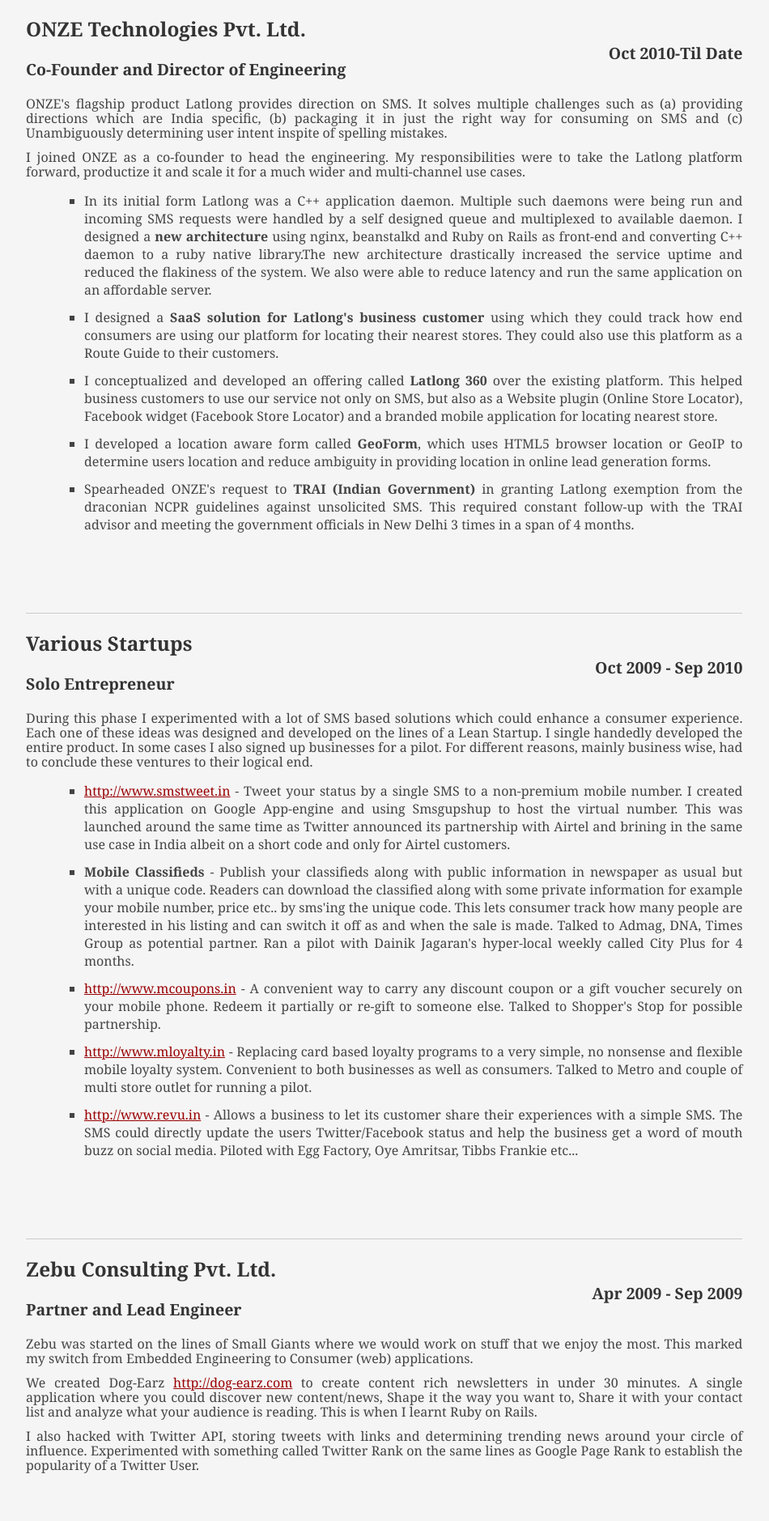
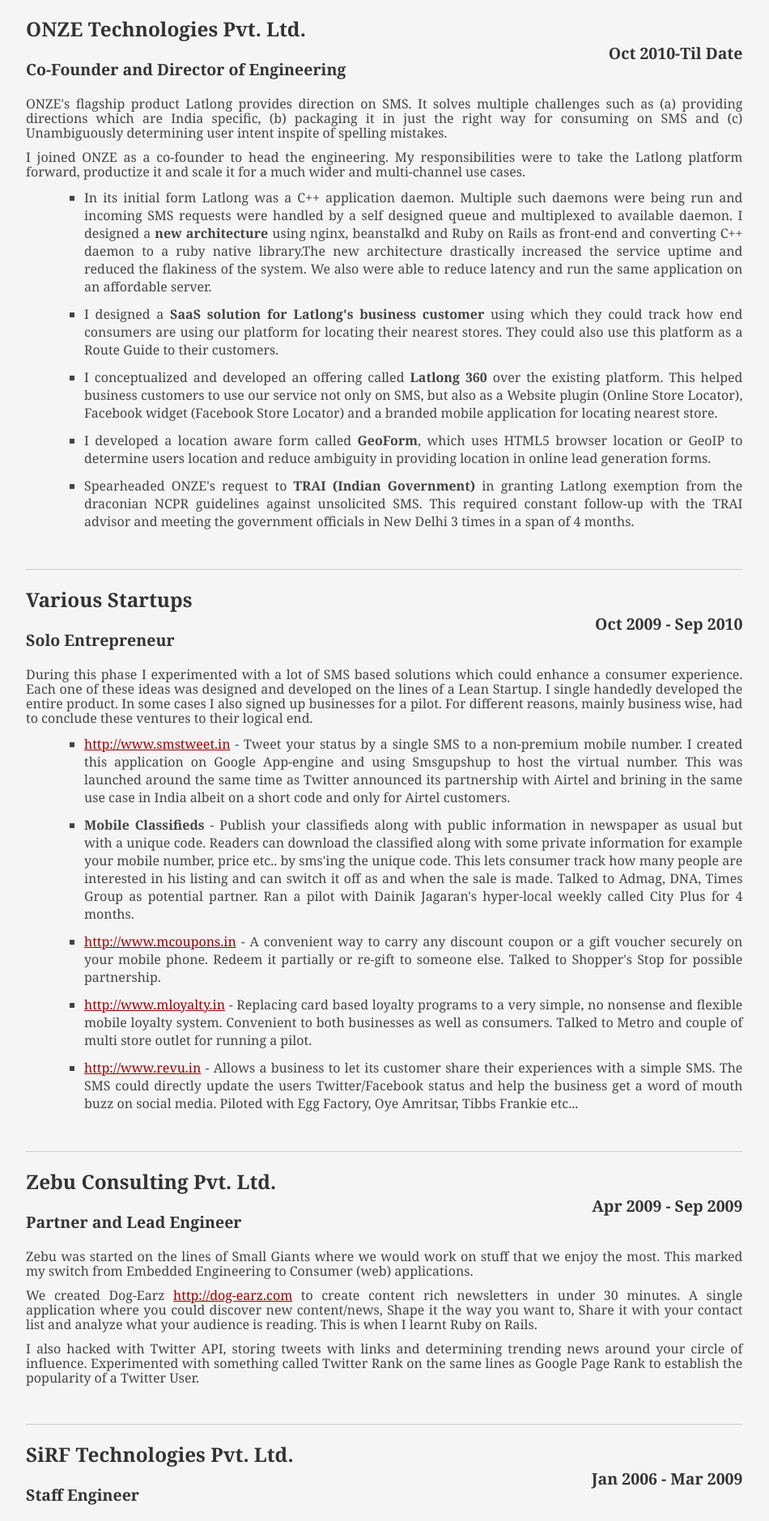
Before and after one commit to mayanks/mayanks.github.com, a Jekyll site: the page resume/index.html, which Jekyll copies as it is, in a window 1280 px wide. Shown: the part 1340-3219 px from the top of the page at 81% size, without its empty margins (56-1006 px from the left). Built offline with Jekyll 4.4.1, drawn with Linux system fonts in a browser that asks for light colours; a style sheet for code colours, icons or effects is not loaded.

Commit message:
updated so that it fits in 3 pages

```diff
--- a/resume/index.html
+++ b/resume/index.html
@@ -115,14 +115,13 @@
 								<h4>Oct 2010-Til Date</h4>
 								<p>ONZE's flagship product Latlong provides direction on SMS. It solves multiple challenges such as (a) providing directions which are India specific, (b) packaging it in just the right way for consuming on SMS and (c) Unambiguously determining user intent inspite of spelling mistakes.</p>
                 <p>I joined ONZE as a co-founder to head the engineering. My responsibilities were to take the Latlong platform forward, productize it and scale it for a much wider and multi-channel use cases.</p>
-                <ul>
+                <ul class="last">
                   <li>In its initial form Latlong was a C++ application daemon. Multiple such daemons were being run and incoming SMS requests were handled by a self designed queue and multiplexed to available daemon. I designed a <b>new architecture</b> using nginx, beanstalkd and Ruby on Rails as front-end and converting C++ daemon to a ruby native library.The new architecture drastically increased the service uptime and reduced the flakiness of the system. We also were able to reduce latency and run the same application on an affordable server.</li>
                   <li>I designed a <b>SaaS solution for Latlong's business customer</b> using which they could track how end consumers are using our platform for locating their nearest stores. They could also use this platform as a Route Guide to their customers.</li>
                   <li>I conceptualized and developed an offering called <b>Latlong 360</b> over the existing platform. This helped business customers to use our service not only on SMS, but also as a Website plugin (Online Store Locator), Facebook widget (Facebook Store Locator) and a branded mobile application for locating nearest store.</li>
                   <li>I developed a location aware form called <b>GeoForm</b>, which uses HTML5 browser location or GeoIP to determine users location and reduce ambiguity in providing location in online lead generation forms.</li>
                   <li>Spearheaded ONZE's request to <b>TRAI (Indian Government)</b> in granting Latlong exemption from the draconian NCPR guidelines against unsolicited SMS. This required constant follow-up with the TRAI advisor and meeting the government officials in New Delhi 3 times in a span of 4 months.</li>
                 </ul>
-                <p class="last">&nbsp;</p>
 							</div>
 
 							<div class="job">
@@ -131,15 +130,13 @@
 								<h4>Oct 2009 - Sep 2010</h4>
 								<p>During this phase I experimented with a lot of SMS based solutions which could enhance a consumer experience. Each one of these ideas was designed and developed on the lines of a Lean Startup. I single handedly developed the entire product. In some cases I also signed up businesses for a pilot. For different reasons, mainly business wise, had to conclude these ventures to their logical end.</p>
 
-								<ul>
+								<ul class="last">
 									<li><a href="http://www.smstweet.in">http://www.smstweet.in</a> - Tweet your status by a single SMS to a non-premium mobile number. I created this application on Google App-engine and using Smsgupshup to host the virtual number. This was launched around the same time as Twitter announced its partnership with Airtel and brining in the same use case in India albeit on a short code and only for Airtel customers.</li>
                   <li><b>Mobile Classifieds</b> - Publish your classifieds along with public information in newspaper as usual but with a unique code. Readers can download the classified along with some private information for example your mobile number, price etc.. by sms'ing the unique code. This lets consumer track how many people are interested in his listing and can switch it off as and when the sale is made. Talked to Admag, DNA, Times Group as potential partner. Ran a pilot with Dainik Jagaran's hyper-local weekly called City Plus for 4 months.</li>
 									<li><a href="http://www.mcoupons.in">http://www.mcoupons.in</a> - A convenient way to carry any discount coupon or a gift voucher securely on your mobile phone. Redeem it partially or re-gift to someone else. Talked to Shopper's Stop for possible partnership.</li>
 									<li><a href="http://www.mloyalty.in">http://www.mloyalty.in</a> - Replacing card based loyalty programs to a very simple, no nonsense and flexible mobile loyalty system. Convenient to both businesses as well as consumers. Talked to Metro and couple of multi store outlet for running a pilot.</li>
 									<li><a href="http://www.revu.in">http://www.revu.in</a> - Allows a business to let its customer share their experiences with a simple SMS. The SMS could directly update the users Twitter/Facebook status and help the business get a word of mouth buzz on social media. Piloted with Egg Factory, Oye Amritsar, Tibbs Frankie etc...</li>
 								</ul>
-                <p class="last">&nbsp;</p>
-
 							</div>
 
 							<div class="job">
@@ -156,7 +153,7 @@
 								<h3>Staff Engineer</h3>
 								<h4>Jan 2006 - Mar 2009</h4>
 								<p>SiRF acquired Impulsesoft in Dec 2005 to add Bluetooth to their portfolio. SiRF was a market leader in providing GPS chips and was developing a single chip solution for GPS and Bluetooth. I got an opportunity of writing low level Linux drivers, Optimizing core functionalities of the application by leveraging the underlying hardware and an opportunity to work with a team spread across geographies.</p>
-                <ul>
+                <ul class="last">
                   <li>Designed a ROM program for SiRF SoC which would help the processor boot in various hardware configurations. This program had to be 100% bug free as it could not be changed once the chip's were fabricated.</li>
                   <li>Developed Linux BSP for ARM based SiRF SoC which would be used by customers to develop Navigation devices. This was a heterogeneous SoC with ARM9 as the main application processor and two ARM7 running  GPS and Bluetooth stack on them.</li>
                   <li>Developed a <b>Inter Processor Communication</b> (Not Unix IPC) for the application processor of the SoC to interact with the GPS and Bluetooth processors.</li>
@@ -165,14 +162,13 @@
                   <li>Participated in the Bluetooth SIG for spec'ing one of Bluetooth low power profiles.</li>
                 </ul>
 							</div>
-              <p class="last">&nbsp;</p>
 
 							<div class="job">
 								<h2>Impulsesoft Technologies Pvt. Ltd.</h2>
 								<h3>Tech Lead</h3>
 								<h4>Sep 2002 - Dec 2005</h4>
 								<p>My first brush with startup culture where I got to learn about programming and entrepreneurship the most. We ported Linux kernel on multiple embedded hardware that we designed (we called them Personal Access System). We ran our Bluetooth stack iBTStack on various devices with varying memory and CPU restrictions. We were market leader in providing an efficient Bluetooth stereo solution. Most of the early Bluetooth headset in the market were either designed by us, or were running our Bluetooth stack on them.</p>
-								<ul>
+								<ul class="last">
 									<li>Hacking Linux kernel and porting it to an ARM based device.</li>
 									<li>Creating Board Support Package (BSP) for these new devices.</li>
 									<li>Familiarity with Bluetooth Protocol and participating in spec'ing couple of profiles.</li>
@@ -184,7 +180,6 @@
 									<li>Developed an uncanny habit of finding and fixing weirdest of bugs.</li>
 								</ul>
 							</div>
-              <p class="last">&nbsp;</p>
 
 							<div class="job last">
 								<h2>Mindtree Consulting</h2>
--- a/resume/resume.css
+++ b/resume/resume.css
@@ -24,10 +24,10 @@
 /* //-- header, body, footer -- */
 #hd { margin: 2.5em 0 3em 0; padding-bottom: 1.5em; border-bottom: 1px solid #ccc }
 #hd h2 { text-transform: uppercase; letter-spacing: 2px; }
-#bd, #ft { margin-bottom: 2em; }
+#bd, #ft { margin-bottom: 0em; }
 
 /* //-- footer -- */
-#ft { padding: 1em 0 5em 0; font-size: 92%; border-top: 1px solid #ccc; text-align: center; }
+#ft { padding: 1em 0 1em 0; font-size: 92%; border-top: 1px solid #ccc; text-align: center; }
 #ft p { margin-bottom: 0; text-align: center;   }
 
 /* //-- core typography and style -- */
@@ -54,7 +54,7 @@
 .job { position: relative; margin-bottom: 1em; padding-bottom: 1em; border-bottom: 1px solid #ccc; }
 .job h4 { position: absolute; top: 0.35em; right: 0 }
 .job p { margin: 0.75em 0 0em 0;text-align:justify;padding-right:0; }
-.job p.last { margin: 0.75em 0 3em 0; }
+.job p.last, .job ul.last { margin: 0.75em 0 2em 0; }
 .job li {text-align:justify}
 
 .last { border: none; }
```
Also changed, not shown: 1 other file.
